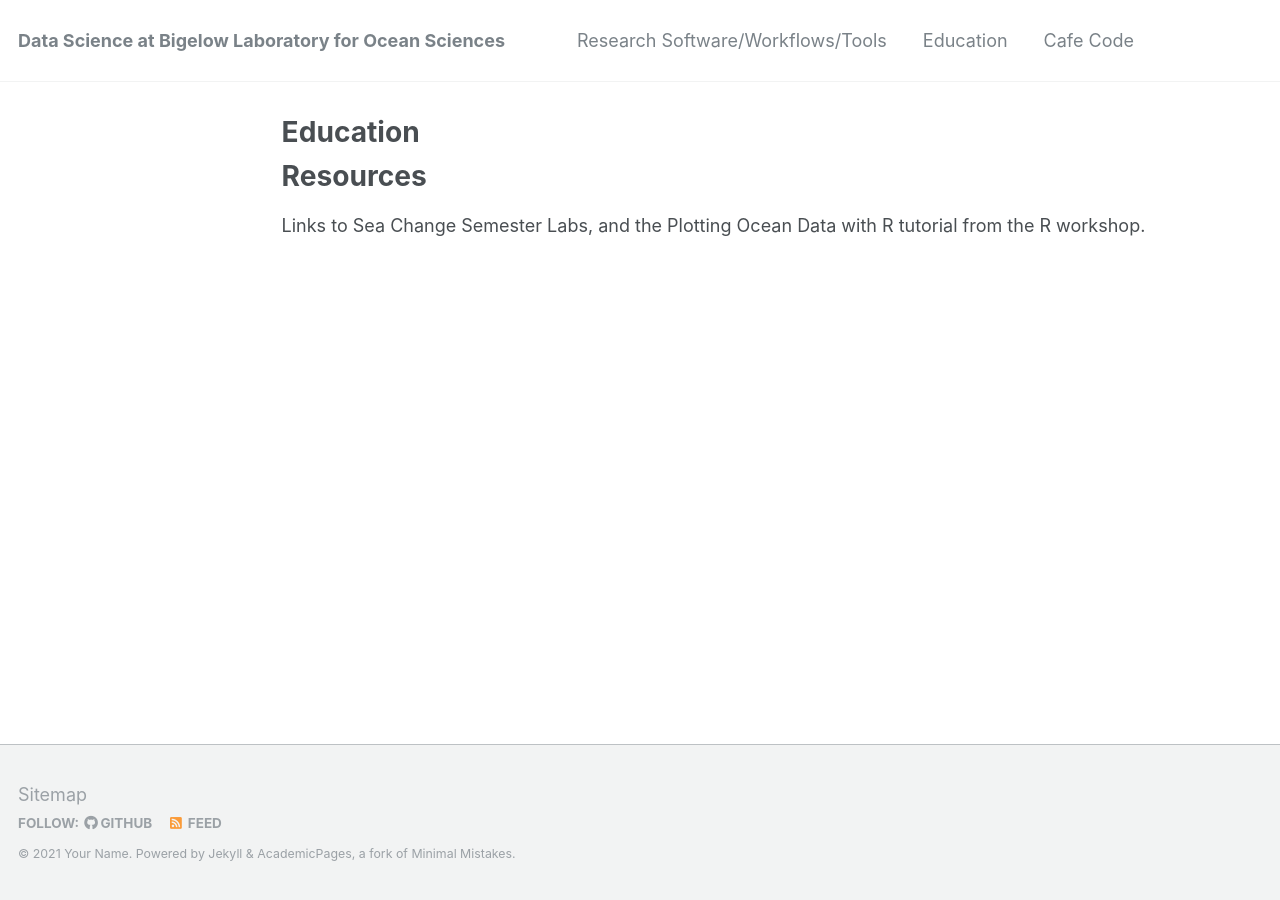
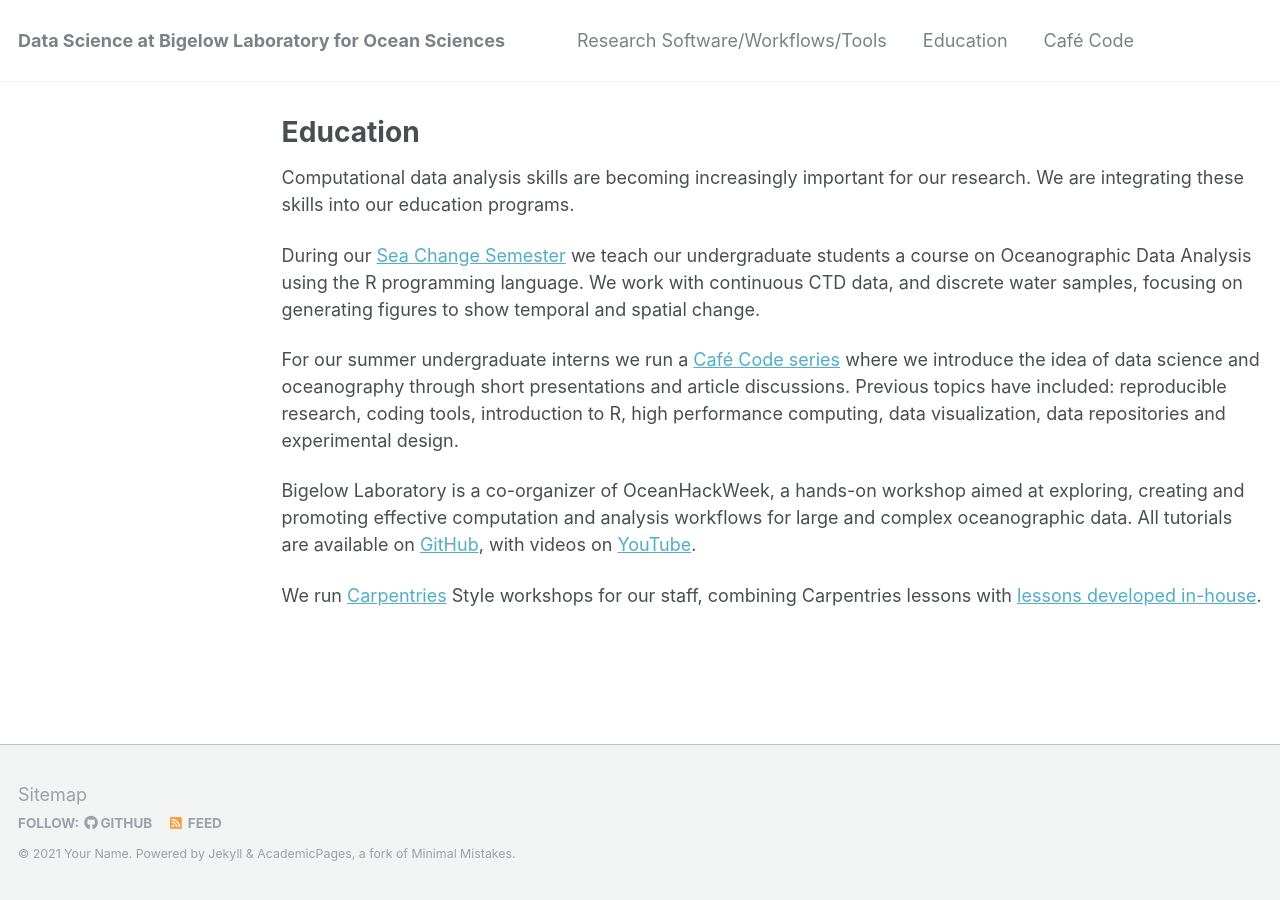
Before and after one commit to BigelowLab/bigelowlab.github.io, a Jekyll site: the page built from _pages/education.md, in a window 1280 px wide. Built offline with Jekyll 4.4.1, drawn with Linux system fonts in a browser that asks for light colours.

Commit message:
Add content to education page

```diff
--- a/_data/navigation.yml
+++ b/_data/navigation.yml
@@ -6,5 +6,5 @@ main:
   - title: "Education"
     url: /education/
 
-  - title: "Cafe Code"
+  - title: "Caf&eacute Code"
     url: /cafecode/
--- a/_pages/cafecode.md
+++ b/_pages/cafecode.md
@@ -1,6 +1,6 @@
 ---
 layout: archive
-title: "Cafe Code"
+title: "Caf&eacute Code"
 permalink: /cafecode/
 author_profile: false
 ---
--- a/_pages/education.md
+++ b/_pages/education.md
@@ -5,10 +5,12 @@ permalink: /education/
 author_profile: false
 ---
 
+Computational data analysis skills are becoming increasingly important for our research. We are integrating these skills into our education programs.
 
+During our [Sea Change Semester](https://www.bigelow.org/education/seachange/) we teach our undergraduate students a course on Oceanographic Data Analysis using the R programming language. We work with continuous CTD data, and discrete water samples, focusing on generating figures to show temporal and spatial change.
 
+For our summer undergraduate interns we run a [Café Code series](https://bigelowlab.github.io/cafecode/) where we introduce the idea of data science and oceanography through short presentations and article discussions. Previous topics have included: reproducible research, coding tools, introduction to R, high performance computing, data visualization, data repositories and experimental design.
 
-Resources
-==========================
+Bigelow Laboratory is a co-organizer of OceanHackWeek, a hands-on workshop aimed at exploring, creating and promoting effective computation and analysis workflows for large and complex oceanographic data. All tutorials are available on [GitHub](https://github.com/oceanhackweek/ohw20-tutorials), with videos on [YouTube](https://www.youtube.com/playlist?list=PLA6PlfxWZPLTPQ_OIr3dDPF9FRiHQXoVF).
 
-Links to Sea Change Semester Labs, and the Plotting Ocean Data with R tutorial from the R workshop.
+We run [Carpentries](https://carpentries.org/) Style workshops for our staff, combining Carpentries lessons with [lessons developed in-house](https://github.com/cathmmitchell/plottingOceanDataWithR).
```
Also changed, not shown: _pages/software.md (+1 -1 lines).
